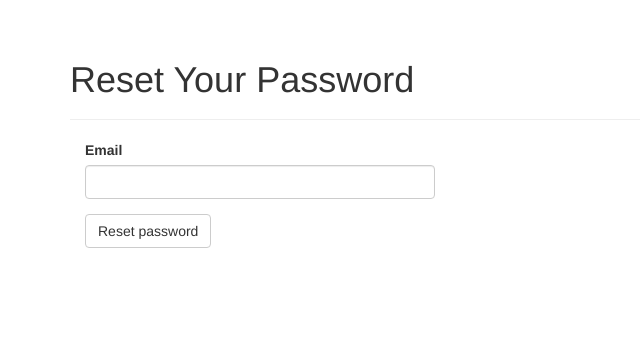
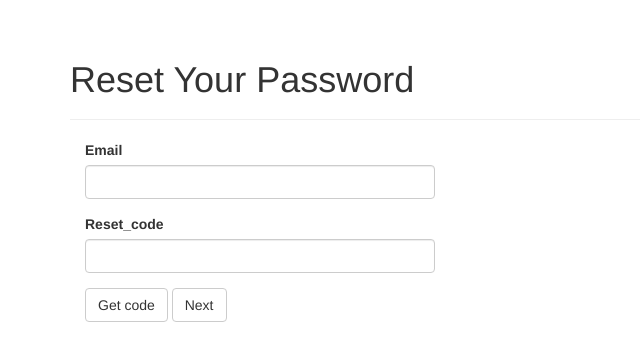
Before and after one commit to manyrices/look, a Flask app: page /auth/reset in a window 1280 px wide. Shown: the part 52-413 px from the top of the page, without its empty margins (0-640 px from the left). Run offline with Flask 2, Linux system fonts and the light colour scheme; some libraries are stand-ins or nearby versions.

Commit message:
set_code

```diff
--- a/app/auth/forms.py
+++ b/app/auth/forms.py
@@ -43,7 +43,9 @@ class ChangeEmailForm(FlaskForm):
 
 class PasswordResetRequestForm(FlaskForm):
 	email = StringField('Email', validators=[DataRequired(), Length(1,64), Email()])
-	submit = SubmitField('Reset password')
+	reset_code = StringField('Reset_code', validators=[DataRequired(), Length(max=6)])
+	get_code = SubmitField('Get code')
+	submit = SubmitField('Next')
 
 
 class PasswordResetForm(FlaskForm):
--- a/app/auth/views.py
+++ b/app/auth/views.py
@@ -1,9 +1,10 @@
 from . import auth
 from .. import db
+from ..helper import random_string
 from ..models import User
 from .forms import LoginForm, RegistrationForm, ChangePasswordForm, ChangeEmailForm, \
 	PasswordResetRequestForm, PasswordResetForm
-from flask import render_template, request, url_for, redirect, flash
+from flask import render_template, request, url_for, redirect, flash, jsonify
 from flask_login import login_user, logout_user, login_required, current_user
 from ..email import send_email
 
@@ -76,33 +77,27 @@ def resend_confirmation():
 	flash('A confirmation email has been sent to you by email.')
 	return redirect(url_for('main.index'))
 
-#忘记密码&发送重置密码页面邮件
+#找回密码&填写邮箱
 @auth.route('/reset', methods=['GET','POST'])
 def password_reset_request():
-	if not current_user.is_anonymous:
-		return redirect(url_for('main.index'))
+	# if not current_user.is_anonymous:
+	# 	return redirect(url_for('main.index'))
 	form = PasswordResetRequestForm()
-	if form.validate_on_submit():
-		user = User.query.filter_by(email=form.email.data).first()
-		if user:
-			token = user.generate_reset_token()
-			send_email(user.email, 'Reset your password', 'auth/email/reset_password',
-			 user=user, token=token, next=request.args.get('next'))
-		flash('An email with instructions to reset your password has been send to you.')
-		return redirect(url_for('auth.login'))
+	# if form.validate_on_submit():
+	# 	user = User.query.filter_by(email=form.email.data).first()
+	# 	if user:
+	# 		token = random_string(6)
+	# 		send_email(user.email, 'Reset your password', 'auth/email/reset_password', token=token)
+	# 	flash('An email with instructions to reset your password has been send to you.')
+	# 	return redirect(url_for('auth.login'))
 	return render_template('auth/reset_password.html', form=form)
 
 #重置密码页面
-@auth.route('/reset/<token>',methods=['GET','POST'])
-def password_reset(token):
-	if not current_user.is_anonymous:
-		return redirect(url_for('main.index'))
-	form = PasswordResetForm()
-	if form.validate_on_submit():
-		if User.reset_password(token, form.password.data):
-			db.session.commit()
-			flash('Your password has been updated.')
-			return redirect(url_for('auth.login'))
-		else:
-			return redirect(url_for('main.index'))
-	return render_template('auth/reset_password.html', form=form)
+@auth.route('/send_code')
+def send_code():
+	email = request.args.get('email')
+	if email:
+		if User.query.filter_by(email=email).first():
+			code = random_string(6)
+			return jsonify(res=code)
+		return jsonify(res='fail')
--- /dev/null
+++ b/app/helper.py
@@ -0,0 +1,5 @@
+import random
+
+def random_string(length=6):
+	base_str = 'abcdefghijklnopqrstuvwxyz1234567890'
+	return ''.join(random.choice(base_str) for i in range(length))
--- a/app/models.py
+++ b/app/models.py
@@ -39,9 +39,9 @@ class User(db.Model, UserMixin):
 		db.session.add(self)
 		return True
 
-	def generate_reset_token(self, expiration=3600):
-		s = Serializer(current_app.config['SECRET_KEY'], expiration)
-		return s.dumps({'reset':self.id}).decode('utf-8')
+	# def generate_reset_code(self, expiration=3600):
+	# 	s = Serializer(current_app.config['SECRET_KEY'], expiration)
+	# 	return s.dumps({'reset':self.id}).decode('utf-8')
 
 	@staticmethod
 	def reset_password(token, new_password):
--- a/app/templates/auth/email/reset_password.txt
+++ b/app/templates/auth/email/reset_password.txt
@@ -1,8 +1,8 @@
 Dear {{ user.username }},
 
-To reset your password click on the following link:
+This code use to reset your password :
 
-{{ url_for('auth.password_reset', token=token, _external=True) }}
+{{ token }}
 
 If you have not requested a password reset simply ignore this message.
 
--- a/app/templates/auth/reset_password.html
+++ b/app/templates/auth/reset_password.html
@@ -9,3 +9,14 @@
 	    {{ wtf.quick_form(form) }}
 	</div>
 {%endblock%}
+
+{%block scripts%}
+{{ super() }}
+<script type="text/javascript">
+	$(function(){
+		$('#get_code').bind('click',function(){
+			$.getJSON('/auth/send_code',{email:$('#email').val()},function(data){alert(data.res)});
+		});
+	});
+</script>
+{%endblock%}
--- a/app/templates/base.html
+++ b/app/templates/base.html
@@ -75,3 +75,7 @@
 {%block main %}{% endblock %}
 
 {% endblock %}
+
+{%block scripts%}
+{{ super() }}
+{%endblock%}
```
Also changed, not shown: app/templates/auth/email/reset_password.html (+4 -3 lines).
